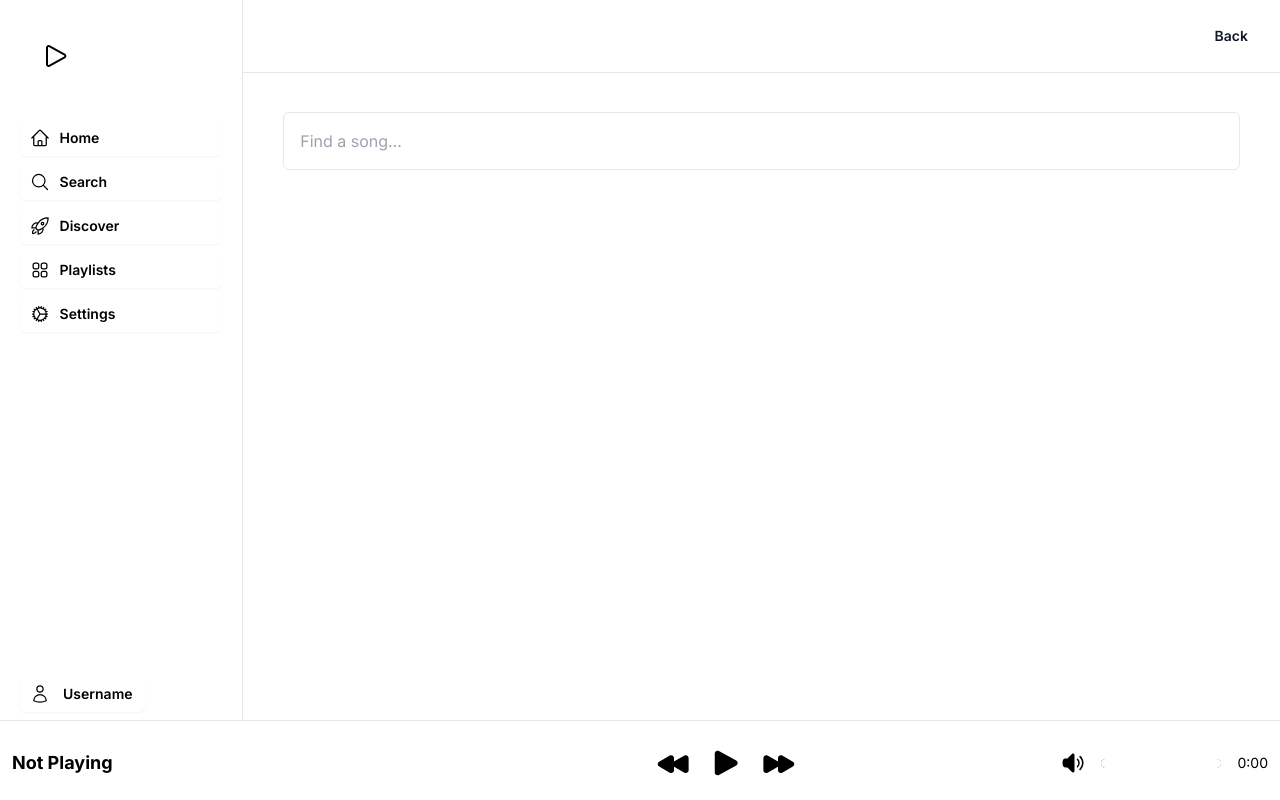
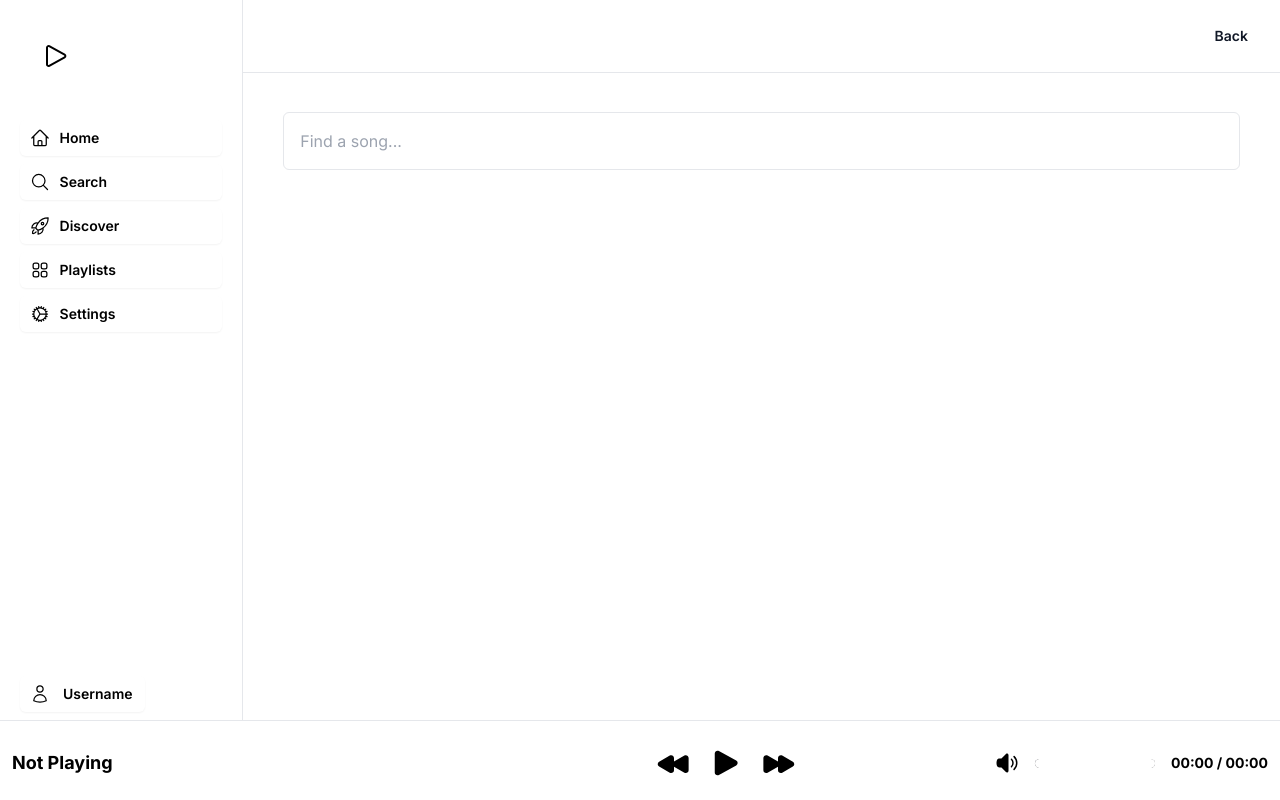
Before and after one commit to directlycrazy/InspareMusic, a Next.js app: page /search in a window 1280 px wide. Built offline with nearby package versions, Linux system fonts and the light colour scheme.

Commit message:
Player improvements

```diff
--- a/app/(components)/Grid.js
+++ b/app/(components)/Grid.js
@@ -15,7 +15,7 @@ export default function Grid(props) {
 	console.log(tracks);
 	return (
 		<ul role="list" className="divide-y divide-gray-100 dark:divide-zinc-800 mt-5">
-			{tracks.length && tracks.map((track, index) => {
+			{tracks && tracks.length && tracks.map((track, index) => {
 				return (
 					<li
 						key={index}
--- a/app/Player.js
+++ b/app/Player.js
@@ -1,18 +1,34 @@
-import { BackwardIcon, PlayIcon, ForwardIcon, SpeakerWaveIcon } from "@heroicons/react/24/solid"
-import { useEffect, useState, useRef, createContext } from "react"
+import { BackwardIcon, PlayIcon, ForwardIcon, SpeakerWaveIcon, PauseIcon } from "@heroicons/react/24/solid";
+import { useEffect, useState, useRef, createContext } from "react";
 import { useDispatch, useSelector } from "react-redux";
 import store from './store';
 
 export default function Player(props) {
-    const track = useSelector(state => state.player.value)
+    const track = useSelector(state => state.player.value);
     const [percentage, setPercentage] = useState(0);
     const [volume, setVolume] = useState(0);
+    const [playing, setPlaying] = useState(false);
+    const [duration, setDuration] = useState(0);
+    const [currentTime, setCurrentTime] = useState(0);
     const progress = useRef(null);
     const audioRef = useRef(null);
+
+    const pad = (num) => num.toString().padStart(2, "0");
+
+    function formatTime(time) {
+        const minutes = Math.floor(time / 60);
+        const seconds = Math.floor(time % 60);
+        return `${pad(minutes)}:${pad(seconds)}`;
+    }
 
     function volumeChange(e) {
         setVolume(e.target.value);
         audioRef.current.volume = volume;
+    }
+
+    function togglePlay() {
+        setPlaying(!playing);
+        playing ? audioRef.current.pause() : audioRef.current.play();
     }
 
     store.subscribe(() => {
@@ -20,13 +36,29 @@ export default function Player(props) {
         audioRef.current.src = t.preview;
         audioRef.current.load();
         audioRef.current.play();
-    })
+    });
+
+    useEffect(() => {
+        const audio = audioRef.current;
+        const handlePlay = () => setPlaying(true);
+        const handlePause = () => setPlaying(false);
+        const handleLoadedMetadata = () => setDuration(audio.duration);
+        audio.addEventListener("play", handlePlay);
+        audio.addEventListener("pause", handlePause);
+        audio.addEventListener("loadedmetadata", handleLoadedMetadata);
+        return () => {
+            audio.removeEventListener("play", handlePlay);
+            audio.removeEventListener("pause", handlePause);
+        };
+    }, []);
 
     useEffect(() => {
         audioRef.current.addEventListener('timeupdate', () => {
-            setPercentage((audioRef.current.currentTime / audioRef.current.duration) * 100);
-        })
-    })
+            let current = audioRef.current.currentTime;
+            setCurrentTime(current);
+            setPercentage((current / audioRef.current.duration) * 100);
+        });
+    }, []);
 
     return (
         <>
@@ -37,7 +69,7 @@ export default function Player(props) {
                     id="player_progress"
                     style={{ height: 5, marginBottom: 66 }}
                 >
-                    <div className="absolute h-full bg-indigo-600" ref={progress} id="player_progress_bar" style={{width: `${percentage}%`}} />
+                    <div className="absolute h-full bg-indigo-600" ref={progress} id="player_progress_bar" style={{ width: `${percentage}%` }} />
                 </div>
             </div>
             <div
@@ -58,8 +90,8 @@ export default function Player(props) {
                     <button className="invisible fixed sm:visible sm:static">
                         <BackwardIcon theme='solid' className="h-9 w-9" aria-hidden="true"></BackwardIcon>
                     </button>
-                    <button>
-                        <PlayIcon theme='solid' className="h-9 w-9" aria-hidden="true"></PlayIcon>
+                    <button onClick={togglePlay}>
+                        {playing ? <PauseIcon className="h-9 w-9" aria-hidden="true"></PauseIcon> : <PlayIcon theme='solid' className="h-9 w-9" aria-hidden="true"></PlayIcon>}
                         {/* <Icon src={paused ? Play : Pause} theme='solid' class="h-9 w-9" aria-hidden="true" /> */}
                     </button>
                     <button>
@@ -83,10 +115,10 @@ export default function Player(props) {
                         step="0.01"
                         className="slider-input w-24 bg-zinc-700"
                     />
-                    <span className="text-sm">0:00</span>
+                    <span className="text-sm font-bold">{formatTime(currentTime)} / {formatTime(duration)}</span>
                 </div>
             </div>
             <audio volume={volume} autoPlay ref={audioRef}></audio>
         </>
-    )
+    );
 }
```
